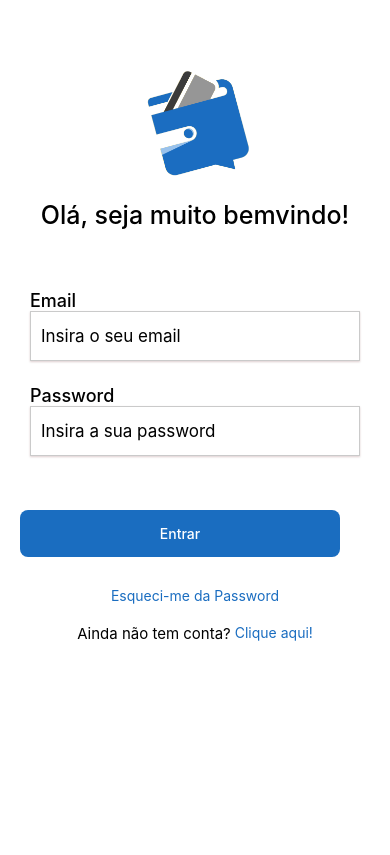
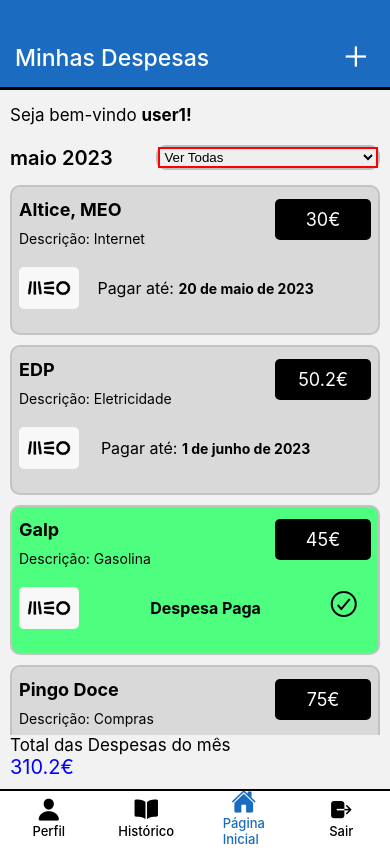
Before and after one commit to rafaelswr/ReactNative_Despesas, a React Native app in the folder 2.components/: screen /Login in a window 390 px wide. Built offline with nearby package versions, Linux system fonts and the light colour scheme.

Commit message:
update last commit

```diff
--- a/2.components/App.js
+++ b/2.components/App.js
@@ -186,7 +186,7 @@
 
 const App = () => {
   const isAdmin = false;
-  const isAuthenticated = false;
+  const isAuthenticated = true;
 
   return <AppNavigation isAdmin={isAdmin} isAuthenticated={isAuthenticated} />;
 };
--- a/2.components/screens/EditarPerfil.jsx
+++ b/2.components/screens/EditarPerfil.jsx
@@ -45,19 +45,7 @@
   return (
     <>
       <TopNavBar leftIconName="arrow-back-outline"
-                 onPressLeft={()=>{
-                    if (props.navigation.canGoBack()){
-                        //props.navigation.goBack();
-                      //  props.navigation.navigate("Perfil");
-                    //console.log("1");
-                       // props.navigation.popToTop();
-                       props.navigation.goBack();
-                       console.log("1");
-                    }else{
-                        props.navigation.navigate("Perfil");
-                        console.log("2");
-                    }
-                }}
+                 onPressLeft={()=>{props.navigation.navigate("Perfil");}}
 
                  title="Editar Perfil"
                  rightIconName="checkmark-outline"></TopNavBar>
--- a/2.components/screens/FirstPage.jsx
+++ b/2.components/screens/FirstPage.jsx
@@ -2,7 +2,7 @@
 import {View, Text,Image,ScrollView, StyleSheet} from "react-native"
 import MyButtons from "../components/MyButtons";
 
-const FirstPage = ({props, navigation}) => {
+const FirstPage = ({navigation}) => {
     return(
         <ScrollView showsVerticalScrollIndicator={false}>
             <View style={styles.imageContainer}>
--- a/2.components/screens/Login.jsx
+++ b/2.components/screens/Login.jsx
@@ -18,9 +18,6 @@
     const onBlurPassword = _ => dispatch({ type: 'blurPassword' });
     const onBlurEmail  = _ => dispatch({type:"blurEmail"});
 
-
-
-
     const onSubmitHandler = () => {
 
         const emailRegex = /^(([^<>()\[\]\\.,;:\s@"]+(\.[^<>()\[\]\\.,;:\s@"]+)*)|(".+"))@((\[[0-9]{1,3}\.[0-9]{1,3}\.[0-9]{1,3}\.[0-9]{1,3}])|(([a-zA-Z\-0-9]+\.)+[a-zA-Z]{2,}))$/;
@@ -33,10 +30,8 @@
         }
     }
 
-
-
     return(
-        <ScrollView style={{flex:1, margin:10}} showsHorizontalScrollIndicator={false}>
+        <ScrollView style={{flex:1, margin:10}} showsVerticalScrollIndicator={false}>
             <View style={[styles.imageContainer]}>
                 <Image style={{width:150, height:150}} source={require("../assets/logoApp.jpg")}/>
             </View>
@@ -49,23 +44,23 @@
                     <TextInput numberOfLines={1} autoComplete="off" autoCorrect={false}
                     maxLength={50} value={email} keyboardType="email-address" onBlur={onBlurEmail} onFocus={onFocusEmail}
                     onChangeText={value=>{setValidEmail(true); setEmail(value);}} placeholder="Insira o seu email"
-                        style={[styles.textInputContainer ,!validEmail && geralStyles.invalidInput, state.focusEmail && geralStyles.inputFocused]}/>
+                        style={[styles.textInputContainer ,!validEmail && geralStyles.invalidInput, state.focusEmail && styles.inputFocused]}/>
                     {validEmail==false && <Text style={{color: 'red',fontWeight:"bold"}}>Por favor, insira um email válido</Text>}
                 </View>
                 <View style={{height:95}}>
                     <Text style={{fontSize:18, fontWeight:500}}>Password</Text>
                     <TextInput secureTextEntry numberOfLines={1} autoComplete="off" autoCorrect={false}
                     maxLength={50} value={password} onFocus={onFocusPassword} onBlur={onBlurPassword} onChangeText={setPassword} placeholder="Insira a sua password"
-                        style={[styles.textInputContainer, state.focusPassword && geralStyles.inputFocused]}></TextInput>
+                        style={[styles.textInputContainer, state.focusPassword && styles.inputFocused]}></TextInput>
                 </View>
             </View>
             <View style={{marginBottom:10}}>
                 <MyButtons onPress={()=>onSubmitHandler()}
-                           title="Entrar" width={320} color="#1a6dc0"></MyButtons>
+                    title="Entrar" width={320} color="#1a6dc0"></MyButtons>
             </View>
 
             <Pressable onPress={() => {navigation.navigate('NewPassword')}}>
-                       <Text style={{color:"#1a6dc0", textAlign:"center", paddingVertical:10}}>Esqueci-me da Password</Text>
+                <Text style={{color:"#1a6dc0", textAlign:"center", paddingVertical:10}}>Esqueci-me da Password</Text>
             </Pressable>
 
             <View style={{flexDirection: 'row', justifyContent:'center', alignItens:'center', paddingVertical:10}}>
@@ -110,6 +105,10 @@
         elevation: 2,
         backgroundColor:"white",
         fontSize:17,
+    },
+    inputFocused:{
+        borderWidth:2,
+        borderColor:"#7bbcf9",
     }
 });
 
--- a/2.components/screens/NovaDespesa.jsx
+++ b/2.components/screens/NovaDespesa.jsx
@@ -5,7 +5,7 @@
 import { Ionicons } from "@expo/vector-icons";
 import Checkbox from "expo-checkbox";
 import datas from "../services/data.json";
-
+import DateTimePicker from "@react-native-community/datetimepicker";
 import { useImagePicker } from "../services/imageService";
 
 const NovaDespesa = (props) => {
@@ -21,14 +21,24 @@
     const [entidade, setEntidade] = useState("");
     const [referencia, setReferencia] = useState("");
 
+     //data
+    const [date, setDate] = useState(null);
+    const [dateString, setDateString] = useState("");
+    const [showPicker, setShowPicker] = useState(false);
+
+
+    const handleDate = (event,date) => {
+        setShowPicker(false);
+        if (date) {
+          const dateString = date.toISOString().split("T")[0];
+          setDateString(dateString);
+        }
+      };
+
   return (
     <>
       <TopNavBar leftIconName="arrow-back-outline"
-                onPressLeft={()=>{
-                    if (props.navigation.canGoBack())
-                    props.navigation.navigate('Home')
-                    else
-                        props.navigation.navigate('Home')}}
+                onPressLeft={_=>props.navigation.navigate('Home')}
                  title="Adicionar Despesa" rightIconName="checkmark-outline"></TopNavBar>
       <ScrollView style={{flex:1, margin:15}}>
 
@@ -52,15 +62,38 @@
                   style={styles.textInputContainer}></TextInput>
             </View>
 
-            <View style={{height:92}}>
-                <Text style={{fontSize:17, fontWeight:500}}>Data de Pagamento</Text>
-                <View style={{flexDirection:"row", alignItems:"center"}}>
-                    <View style={{flex:0.8}}>
-                        <TextInput  value={data} onChangeText={setData} dataDetectorTypes="calendarEvent" style={styles.textInputContainer}></TextInput>
-                    </View>
-                    <Ionicons style={{ paddingLeft:5}} size={30} name="calendar-outline"></Ionicons>
-                </View>
+            <View style={{paddingLeft:5, flex:1}}>
+                  <View  style={{flexDirection:"row", justifyContent:"flex-start",alignItems:"center"}}>
+                    <Text style={{fontSize:17, fontWeight:500}}>Data de Nascimento</Text>
+                    <TouchableOpacity onPress={_=>setShowPicker(true)} style={{marginHorizontal:10}} >
+                      <Ionicons style={{ paddingLeft:5}} size={40} name="calendar"></Ionicons>
+                    </TouchableOpacity>
+                  </View>
+
+                    {showPicker && (
+                      <>
+                          <DateTimePicker
+                            mode="date"
+                            value={date || new Date()}
+                            onChange={handleDate}
+                            maximumDate={new Date()}
+                          />
+                      </>
+                    )}
+
+                    {
+                      dateString!="" &&
+                      (
+                        <View style={[styles.textInputContainer,{width:100,paddingRight:10,marginBottom:15,justifyContent:"center",alignItems:"center"}]}>
+                          <Text style={{alignSelf:"center"}}>{dateString}</Text>
+                        </View>
+                      )
+
+                    }
+
             </View>
+
+
             <View style={{flexDirection:"row", marginVertical:5}}>
 
                 <View style={{flexDirection:"column", flex:0.5}}>
--- a/2.components/screens/Perfil.jsx
+++ b/2.components/screens/Perfil.jsx
@@ -1,7 +1,6 @@
 import React from "react"
-import {View, Text, StyleSheet, Image, ScrollView,} from "react-native"
+import {View, Text, Image, ScrollView,} from "react-native"
 import TopNavBar from "../components/TopNavBar";
-import BottomNavBar from "../components/BottomNavBar";
 import MyButtons from "../components/MyButtons";
 import datas from "../services/data.json";
 
```
